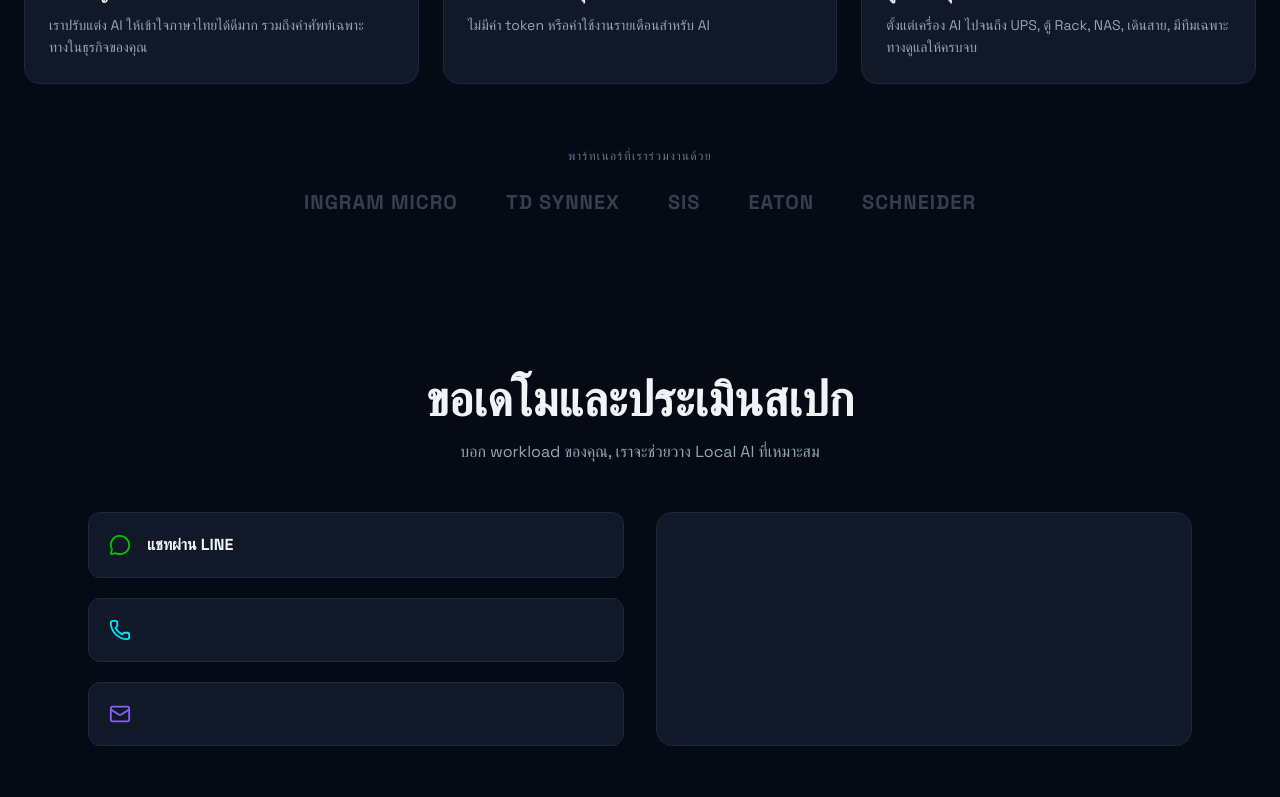
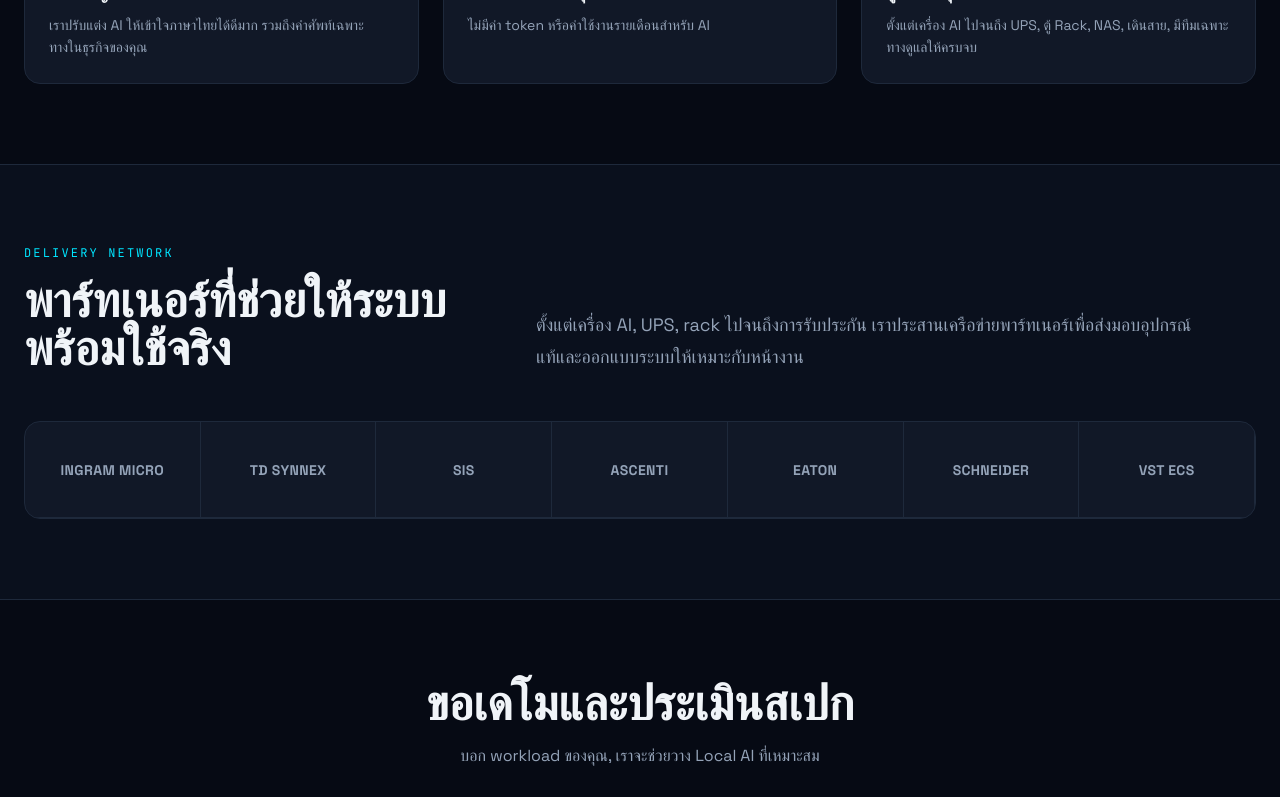
Before and after one commit to loongallday/local-ai-thai, a Next.js app: page / in a window 1280 px wide. Shown: the part 10147-10944 px from the top of the page. Built offline with nearby package versions, Linux system fonts and the light colour scheme; a web font is replaced by a local one.

Commit message:
:sparkles: add partner network section

```diff
--- a/src/app/page.tsx
+++ b/src/app/page.tsx
@@ -7,6 +7,7 @@ import Packages from "@/components/Packages";
 import Comparison from "@/components/Comparison";
 import CloudCTA from "@/components/CloudCTA";
 import WhyUs from "@/components/WhyUs";
+import Partners from "@/components/Partners";
 import Contact from "@/components/Contact";
 import Footer from "@/components/Footer";
 
@@ -24,6 +25,7 @@ export default function Home() {
           <Comparison />
           <CloudCTA />
           <WhyUs />
+          <Partners />
           <Contact />
         </main>
         <Footer />
--- /dev/null
+++ b/src/components/Partners.tsx
@@ -0,0 +1,32 @@
+const partners = [
+  "INGRAM MICRO",
+  "TD SYNNEX",
+  "SIS",
+  "ASCENTI",
+  "EATON",
+  "SCHNEIDER",
+  "VST ECS",
+] as const;
+
+export default function Partners() {
+  return (
+    <section aria-labelledby="partners-heading" className="relative border-y border-[#1e293b] bg-[#0c1220]/80 py-16 lg:py-20">
+      <div className="mx-auto max-w-7xl px-6">
+        <div className="grid gap-8 lg:grid-cols-[minmax(0,28rem)_1fr] lg:items-end lg:gap-16">
+          <div>
+            <p className="mb-4 font-mono text-xs uppercase tracking-[0.18em] text-[#00e5ff]">Delivery network</p>
+            <h2 id="partners-heading" className="text-3xl font-bold text-[#f0f4f8] md:text-5xl">พาร์ทเนอร์ที่ช่วยให้ระบบพร้อมใช้จริง</h2>
+          </div>
+          <p className="max-w-2xl text-base leading-8 text-[#94a3b8] lg:text-lg">ตั้งแต่เครื่อง AI, UPS, rack ไปจนถึงการรับประกัน เราประสานเครือข่ายพาร์ทเนอร์เพื่อส่งมอบอุปกรณ์แท้และออกแบบระบบให้เหมาะกับหน้างาน</p>
+        </div>
+        <ul className="mt-12 grid grid-cols-2 overflow-hidden rounded-2xl border border-[#1e293b] bg-[#111827] sm:grid-cols-3 lg:grid-cols-7">
+          {partners.map((partner) => (
+            <li key={partner} className="flex min-h-24 items-center justify-center border-b border-r border-[#1e293b] px-4 text-center text-sm font-bold tracking-wide text-[#94a3b8] transition-colors hover:text-[#00e5ff]">
+              {partner}
+            </li>
+          ))}
+        </ul>
+      </div>
+    </section>
+  );
+}
--- a/src/components/WhyUs.tsx
+++ b/src/components/WhyUs.tsx
@@ -13,7 +13,7 @@ const reasons = [
   {
     icon: Award,
     title: "สินค้าแท้ ประกันศูนย์",
-    desc: "เราเป็นตัวแทนจำหน่ายอย่างเป็นทางการจาก Ingram, Synnex, SIS, ทุกชิ้นของแท้ ประกันเต็ม ออกใบกำกับภาษีได้",
+    desc: "เราจัดหาผ่านเครือข่ายพาร์ทเนอร์ที่ตรวจสอบได้ ทุกชิ้นเป็นของแท้ มีประกัน และออกใบกำกับภาษีได้",
     color: "#00e5ff",
   },
   {
@@ -95,25 +95,6 @@ export default function WhyUs() {
             </motion.div>
           ))}
         </div>
-
-        {/* Partner logos */}
-        <div className="mt-16 text-center">
-          <p className="text-xs text-[#64748b] uppercase tracking-widest mb-6">
-            พาร์ทเนอร์ที่เราร่วมงานด้วย
-          </p>
-          <div className="flex justify-center items-center gap-12 flex-wrap opacity-50">
-            {["INGRAM MICRO", "TD SYNNEX", "SIS", "EATON", "SCHNEIDER"].map(
-              (name) => (
-                <span
-                  key={name}
-                  className="text-lg md:text-xl font-bold text-[#64748b] tracking-wider"
-                >
-                  {name}
-                </span>
-              )
-            )}
-          </div>
-        </div>
       </div>
     </section>
   );
```
Also changed, not shown: .impeccable/live/config.json (added), 3 other files (tests, documents, lock files or other folders).
